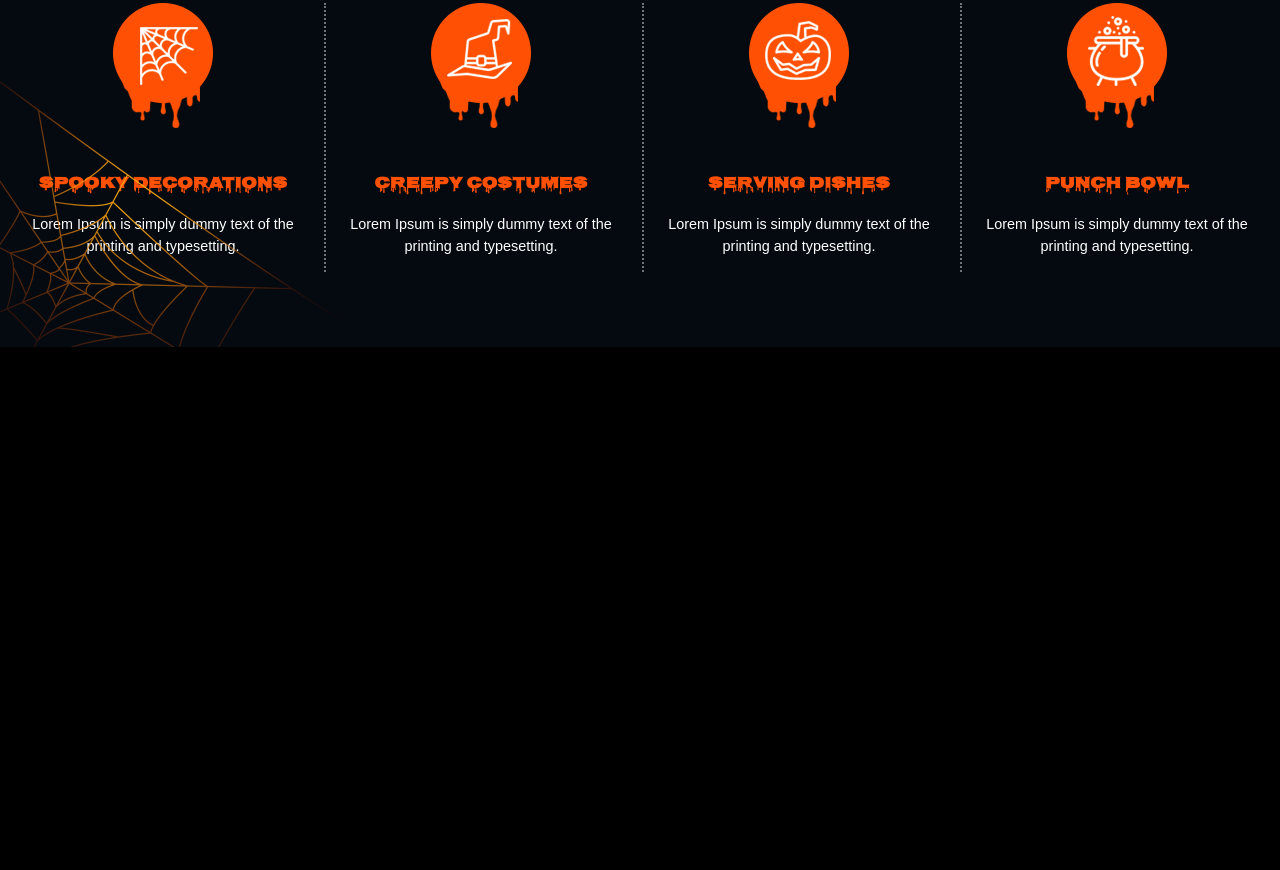
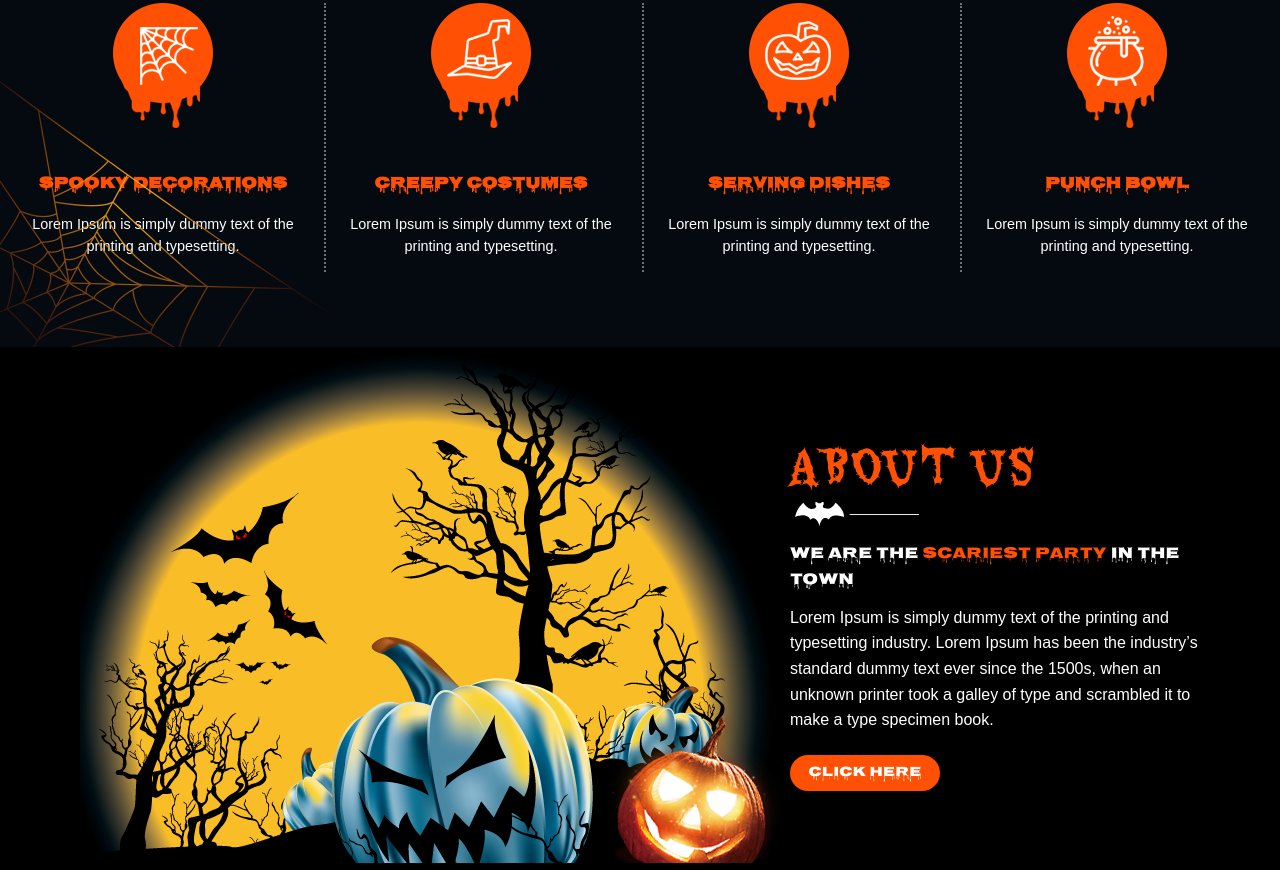
Before and after one commit to PPereaC/spookyween, a plain HTML site: page index.html in a window 1280 px wide. Shown: the part 1021-1891 px from the top of the page. Before the commit the page ends 1368 px from the top, so only its background shows below. Drawn offline with Linux system fonts and the light colour scheme; a web font is replaced by a local one.

Commit message:
add: About section

```diff
--- /dev/null
+++ b/about.css
@@ -0,0 +1,47 @@
+.about-container {
+    display: flex;
+    margin-left: 80px;
+    margin-right: 80px;
+}
+
+.about-image-container {
+    padding-left: 35px;
+    padding: 0;
+}
+
+.about-content {
+    display: flex;
+    flex-direction: column;
+    justify-content: left;
+    align-items: left;
+    margin: auto;
+}
+
+.about-subtitle {
+    font-family: 'Nosifer', cursive;
+    color: var(--primary-color);
+    margin-bottom: -0.3rem;
+}
+
+.about-subtitle-color-text {
+    font-family: 'Nosifer', cursive;
+    color: var(--secondary-color);
+}
+
+.about-description {
+    font-family: 'Montserrat', sans-serif;
+    color: var(--primary-color);
+    max-width: 550px;
+}
+
+.click-here-button {
+    margin-top: 0.4rem;
+    font-family: "Nosifer", cursive;
+    font-size: 14px;
+    padding: 0.5rem 0.9rem;
+    border-radius: 50px;
+    background-color: var(--secondary-color);
+    color: white;
+    border-color: transparent;
+    width: 150px;
+}
--- a/index.html
+++ b/index.html
@@ -8,6 +8,7 @@
     <link rel="stylesheet" href="navbar.css" />
     <link rel="stylesheet" href="home.css" />
     <link rel="stylesheet" href="services.css" />
+    <link rel="stylesheet" href="about.css" />
     <title>SpookyWeen</title>
   </head>
   <body>
@@ -44,7 +45,6 @@
     </header>
 
     <main>
-
       <!-- Home Section -->
       <section id="home">
         <div class="home-container">
@@ -56,56 +56,109 @@
             <img src="images/witch-img.png" alt="Witch Image" />
             <h1>
               <span class="text-white">GET STARTED</span>
-              <br>
+              <br />
               <span class="text-flicker">HAUNTED HALLOWEEN</span>
             </h1>
             <p class="text-welcome">Join Our Town's Most Scariest Party</p>
             <button class="contact-button">CONTACT NOW</button>
           </div>
-          <img src="images/evil-pumpkin.png" alt="Evil Pumpkin" class="evil-pumpkin-image">
+          <img
+            src="images/evil-pumpkin.png"
+            alt="Evil Pumpkin"
+            class="evil-pumpkin-image"
+          />
         </div>
       </section>
 
       <!-- Services Section -->
       <section id="services">
         <div class="services-container">
-
           <div class="services-title">
             <span class="text-flicker">LET THE HALLOWEEN PARTY BEGIN!</span>
             <!-- SVG -->
-            <img src="images/heading-bg.svg" alt="Heading Background" style="width: 214px; height: 24px;">
+            <img
+              src="images/heading-bg.svg"
+              alt="Heading Background"
+              style="width: 214px; height: 24px"
+            />
           </div>
 
           <div class="services-grid">
             <div class="service-card">
-              <img src="images/service-icon1.png" alt="Spooky Decorations">
+              <img src="images/service-icon1.png" alt="Spooky Decorations" />
               <h2>SPOOKY DECORATIONS</h2>
-              <p>Lorem Ipsum is simply dummy text of the printing and typesetting.</p>
+              <p>
+                Lorem Ipsum is simply dummy text of the printing and
+                typesetting.
+              </p>
             </div>
             <div class="service-card">
-              <img src="images/service-icon2.png" alt="Creepy Costumes">
+              <img src="images/service-icon2.png" alt="Creepy Costumes" />
               <h2>CREEPY COSTUMES</h2>
-              <p>Lorem Ipsum is simply dummy text of the printing and typesetting.</p>
+              <p>
+                Lorem Ipsum is simply dummy text of the printing and
+                typesetting.
+              </p>
             </div>
             <div class="service-card">
-              <img src="images/service-icon3.png" alt="Serving Dishes">
+              <img src="images/service-icon3.png" alt="Serving Dishes" />
               <h2>SERVING DISHES</h2>
-              <p>Lorem Ipsum is simply dummy text of the printing and typesetting.</p>
+              <p>
+                Lorem Ipsum is simply dummy text of the printing and
+                typesetting.
+              </p>
             </div>
             <div class="service-card">
-              <img src="images/service-icon4.png" alt="Punch Bowl">
+              <img src="images/service-icon4.png" alt="Punch Bowl" />
               <h2>PUNCH BOWL</h2>
-              <p>Lorem Ipsum is simply dummy text of the printing and typesetting.</p>
+              <p>
+                Lorem Ipsum is simply dummy text of the printing and
+                typesetting.
+              </p>
             </div>
           </div>
 
-          <img src="images/yellow-snet-bl.png" alt="Yellow Snail" class="yellow-spider-web-image">
-
+          <img
+            src="images/yellow-snet-bl.png"
+            alt="Yellow Snail"
+            class="yellow-spider-web-image"
+          />
         </div>
       </section>
 
       <!-- About Section -->
+      <section id="about">
+        <div class="about-container">
+          <div class="about-image-container">
+            <img
+              src="images/helloween-graphic1.png"
+              alt="Home Image"
+              class="about-image"
+            />
+          </div>
 
+          <div class="about-content">
+            <span class="text-flicker">ABOUT US</span>
+            <img
+              src="images/heading-bg2.svg"
+              alt="Heading Background"
+              style="width: 134px; height: 24px"
+            />
+            <p class="about-subtitle">
+              We are the
+              <span class="about-subtitle-color-text">scariest party</span> in
+              the town
+            </p>
+            <p class="about-description">
+              Lorem Ipsum is simply dummy text of the printing and typesetting
+              industry. Lorem Ipsum has been the industry’s standard dummy text
+              ever since the 1500s, when an unknown printer took a galley of
+              type and scrambled it to make a type specimen book.
+            </p>
+            <button class="click-here-button">CLICK HERE</button>
+          </div>
+        </div>
+      </section>
     </main>
   </body>
 </html>
```
